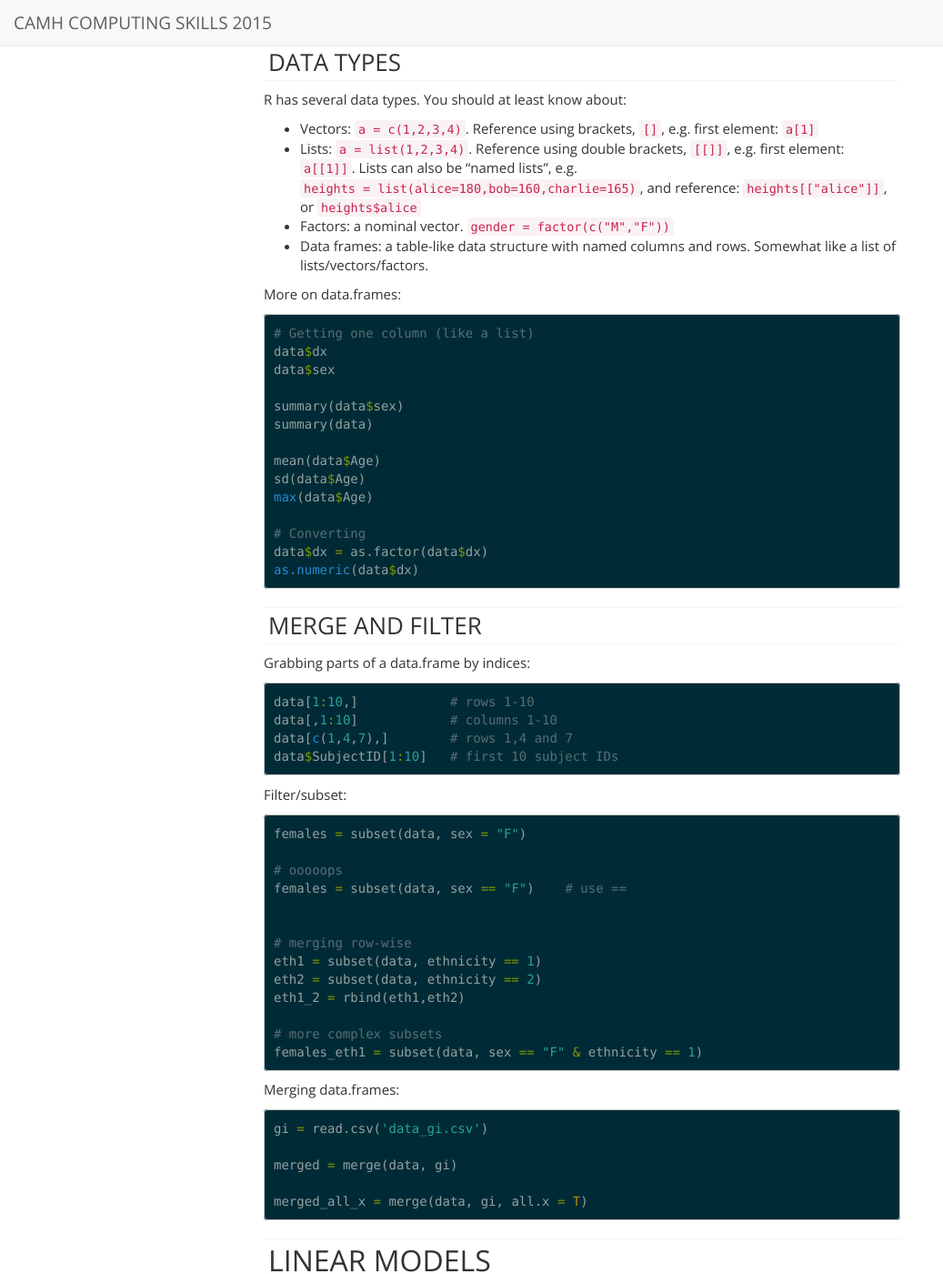
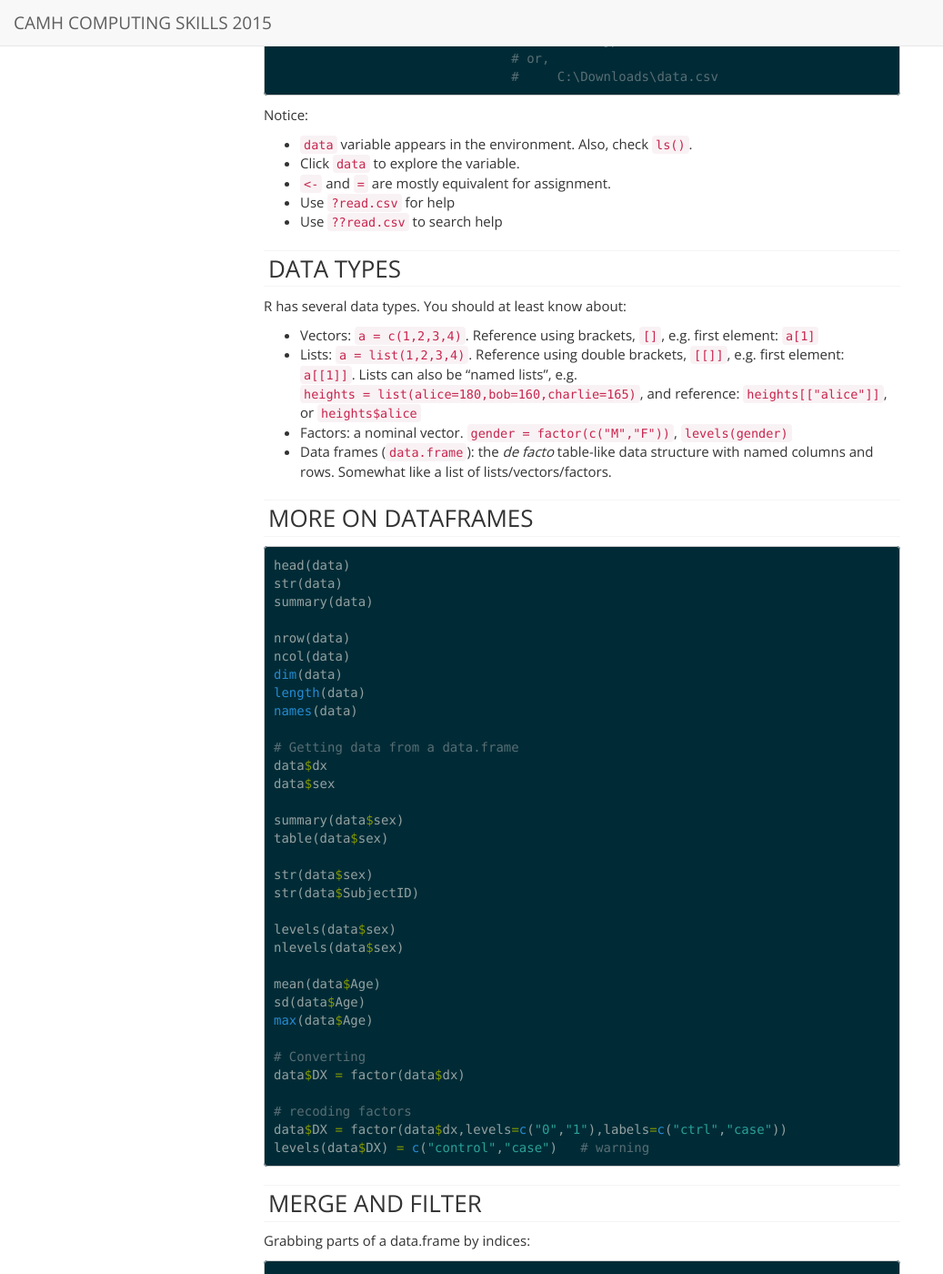
Before and after one commit to TIGRLab/computing-skills-march-2015, a Jekyll site: the page built from R-intro.html, in a window 1280 px wide and 1400 px high, scrolled down 1676 px. Shown: the whole window at 91% size, without its empty margins (0-1037 px from the left). Built offline with Jekyll 4.4.1, drawn with Linux system fonts in a browser that asks for light colours; nearby versions of some CDN libraries; Markdown is read by kramdown in place of the engine named in the settings; some of the changed text lies outside the part shown.

Commit message:
Some last minute changes

````diff
--- a/_includes/R-intro.md
+++ b/_includes/R-intro.md
@@ -51,6 +52,18 @@
 We'll use this to put our R code in as we go. Save the blank file to somewhere
 sensible (e.g. your Desktop, your Documents folder). Call it `workshop.R`.
 
+### The very basics
+
+
+```r
+1+5
+weight <- 5     # Notice what happens in the Environment tab
+weight
+weight = 5      # -> and = are mostly equivalent
+```
+
+Highlight a command in the script editor, and run it using `ctrl-enter`.
+
 ### Loading data
 
 Loading CSV data in R is easy using the `read.csv()` function:
@@ -80,27 +93,46 @@
    first element: `a[[1]]`. Lists can also be "named lists", e.g. `heights =
    list(alice=180,bob=160,charlie=165)`, and reference: `heights[["alice"]]`,
    or `heights$alice`
- - Factors: a nominal vector.  `gender = factor(c("M","F"))`
- - Data frames: a table-like data structure with named columns and rows.
-   Somewhat like a list of lists/vectors/factors.
+ - Factors: a nominal vector.  `gender = factor(c("M","F"))`, `levels(gender)`
+ - Data frames (`data.frame`): the *de facto* table-like data structure with
+   named columns and rows.  Somewhat like a list of lists/vectors/factors.
 
-More on data.frames:
+### More on dataframes
 
 ```r
-# Getting one column (like a list)
+head(data)
+str(data)
+summary(data)
+
+nrow(data)
+ncol(data)
+dim(data)
+length(data)
+names(data)
+
+# Getting data from a data.frame
 data$dx
 data$sex
 
 summary(data$sex)
-summary(data)
+table(data$sex)
+
+str(data$sex)
+str(data$SubjectID)
+
+levels(data$sex)
+nlevels(data$sex)
 
 mean(data$Age)
 sd(data$Age)
 max(data$Age)
 
 # Converting
-data$dx = as.factor(data$dx)
-as.numeric(data$dx)
+data$DX = factor(data$dx)
+
+# recoding factors
+data$DX = factor(data$dx,levels=c("0","1"),labels=c("ctrl","case"))
+levels(data$DX) = c("control","case")   # warning
 ```
 
 ### Merge and filter
@@ -108,10 +140,17 @@
 Grabbing parts of a data.frame by indices:
 
 ```r
+# each of these creates a new data.frame object
 data[1:10,]            # rows 1-10
 data[,1:10]            # columns 1-10
 data[c(1,4,7),]        # rows 1,4 and 7
+
+# data from just one column
 data$SubjectID[1:10]   # first 10 subject IDs
+
+# 1:10 is a "range"
+seq(1,10)
+
 ```
 
 Filter/subset:
@@ -129,6 +168,7 @@
 eth1_2 = rbind(eth1,eth2)
 
 # more complex subsets
+females_eth1 = subset(females, ethnicity == 1)
 females_eth1 = subset(data, sex == "F" & ethnicity == 1)
 ```
 
@@ -142,9 +182,10 @@
 merged_all_x = merge(data, gi, all.x = T)
 ```
 
-## Linear models
+## Some statistics
 
 ```r
+
 fit = lm(cerebral_vol_l ~ Age, data = data)
 summary(fit)
 
@@ -170,4 +211,14 @@
 # histogram
 hist(data$cerebral_vol_l)
 ggplot(data, aes(x=cerebral_vol_l)) + geom_histogram()
+
+# PDF (can also manually use export in RStudio)
+pdf("histogram.pdf")
+hist(data$cerebral_vol_l)
+dev.off()
+
+?barplot
+?boxplot
+?plot.default
+
 ```
````
Also changed, not shown: other parts of _includes/R-intro.md (+1 -0 lines).
